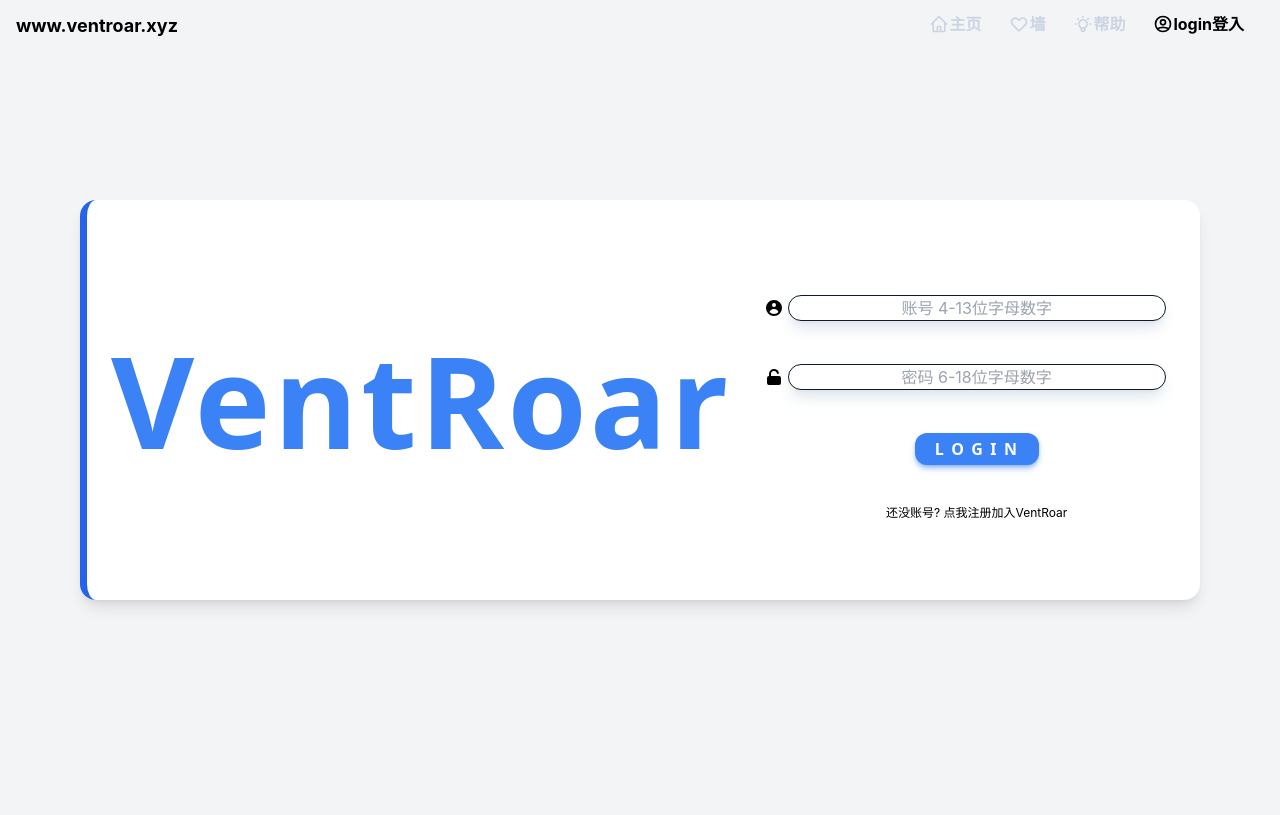
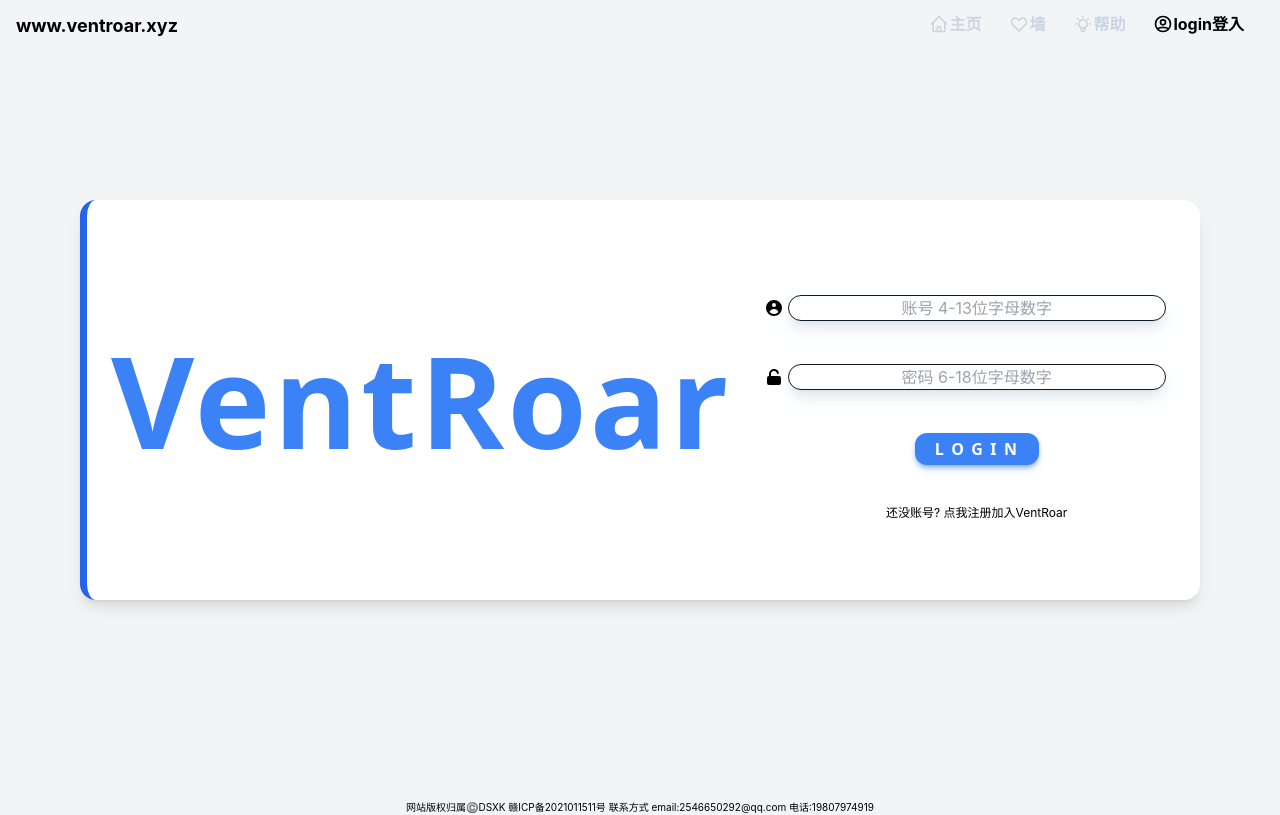
Before and after one commit to dsxksss/VentRoar, a React (Vite) app: page /LoginPage in a window 1280 px wide. Built offline with nearby package versions, Linux system fonts and the light colour scheme.

Commit message:
v0.2.4 修复其他bug

```diff
--- a/src/Components/IndexRouters.tsx
+++ b/src/Components/IndexRouters.tsx
@@ -62,6 +62,7 @@
           </Routes>
         </ByLoginDo>
       </main>
+      <Footer></Footer>
     </div>
   );
 };
--- a/src/Pages/HomePage.tsx
+++ b/src/Pages/HomePage.tsx
@@ -1,6 +1,5 @@
 import axios from "axios";
 import { useState } from "react";
-import Footer from "../Components/Footer";
 
 const HomePage = () => {
   const [list, setList] = useState([]);
@@ -63,7 +62,7 @@
         <button className="login-button-style" onClick={getUser}>
           Get Data
         </button>
-
+      </div>
       {list.map((c: any) => (
         <ul className="ml-8 list-disc" key={c._id}>
           <li>id: {c._id}</li>
@@ -73,8 +72,6 @@
           <br />
         </ul>
       ))}
-      </div>
-      <Footer></Footer>
     </>
   );
 };
```
Lines whose indentation alone changed are shown as unchanged.
